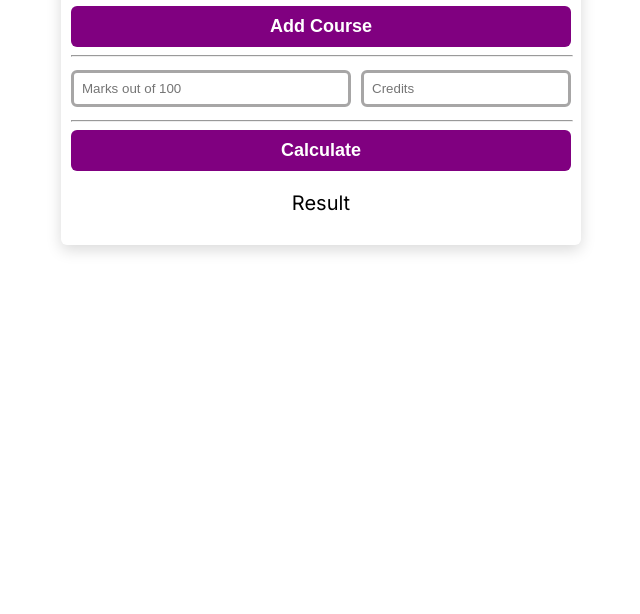
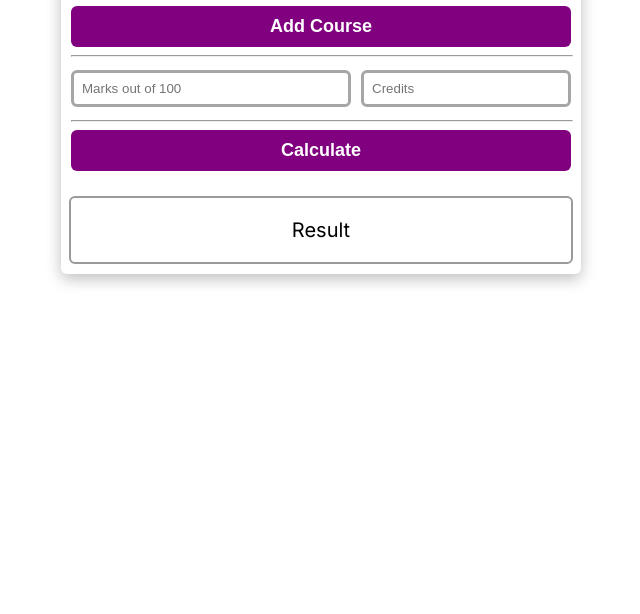
Before and after one commit to DharaneeswaranR/GPA-Calculator, a plain HTML site: page index.html in a window 1280 px wide. Shown: the part 186-800 px from the top of the page, without its empty margins (319-959 px from the left). Drawn offline with Linux system fonts and the light colour scheme.

Commit message:
darkened the box shadow

```diff
--- a/style.css
+++ b/style.css
@@ -20,7 +20,7 @@ body {
     padding: 10px;
     width: 500px;
     border-radius: 6px;
-    box-shadow: rgba(0, 0, 0, 0.15) 0px 5px 15px 0px;
+    box-shadow: rgba(0, 0, 0, 0.25) 0px 5px 15px 0px;
 }
 
 .input-container {
@@ -69,3 +69,11 @@ hr {
 .input-credits {
     width: 210px;
 }
+
+.result-container {
+    text-align: center;
+    width: 100%;
+    margin-top: 25px;
+    border-radius: 6px;
+    border: 2px solid rgba(53, 47, 47, 0.486);
+}
```
